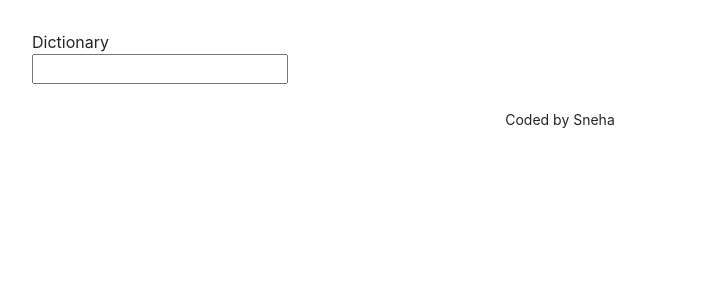
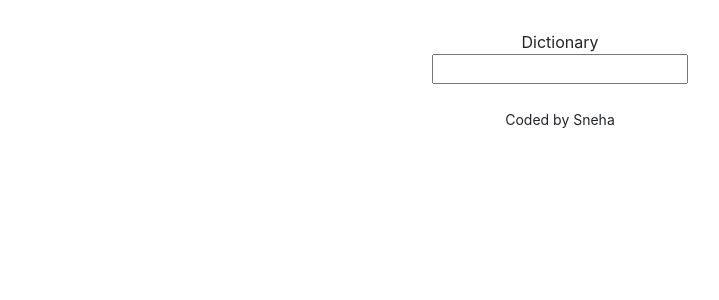
Before and after one commit to sneharoy-14/dictionary-project, a React (Create React App) app: page / in a window 1280 px wide. Shown: the top 300 px of the page, without its empty margins (80-799 px from the left). Built offline with nearby package versions, Linux system fonts and the light colour scheme.

Commit message:
Added minimal CSS styling

```diff
--- a/src/App.css
+++ b/src/App.css
@@ -1,6 +1,10 @@
+.App {
+  text-align: center;
+}
 .App-header {
-  margin: 30px;
+  margin: 30px 0;
 }
+
 .App-footer {
   text-align: center;
   font-size: 14px;
```
